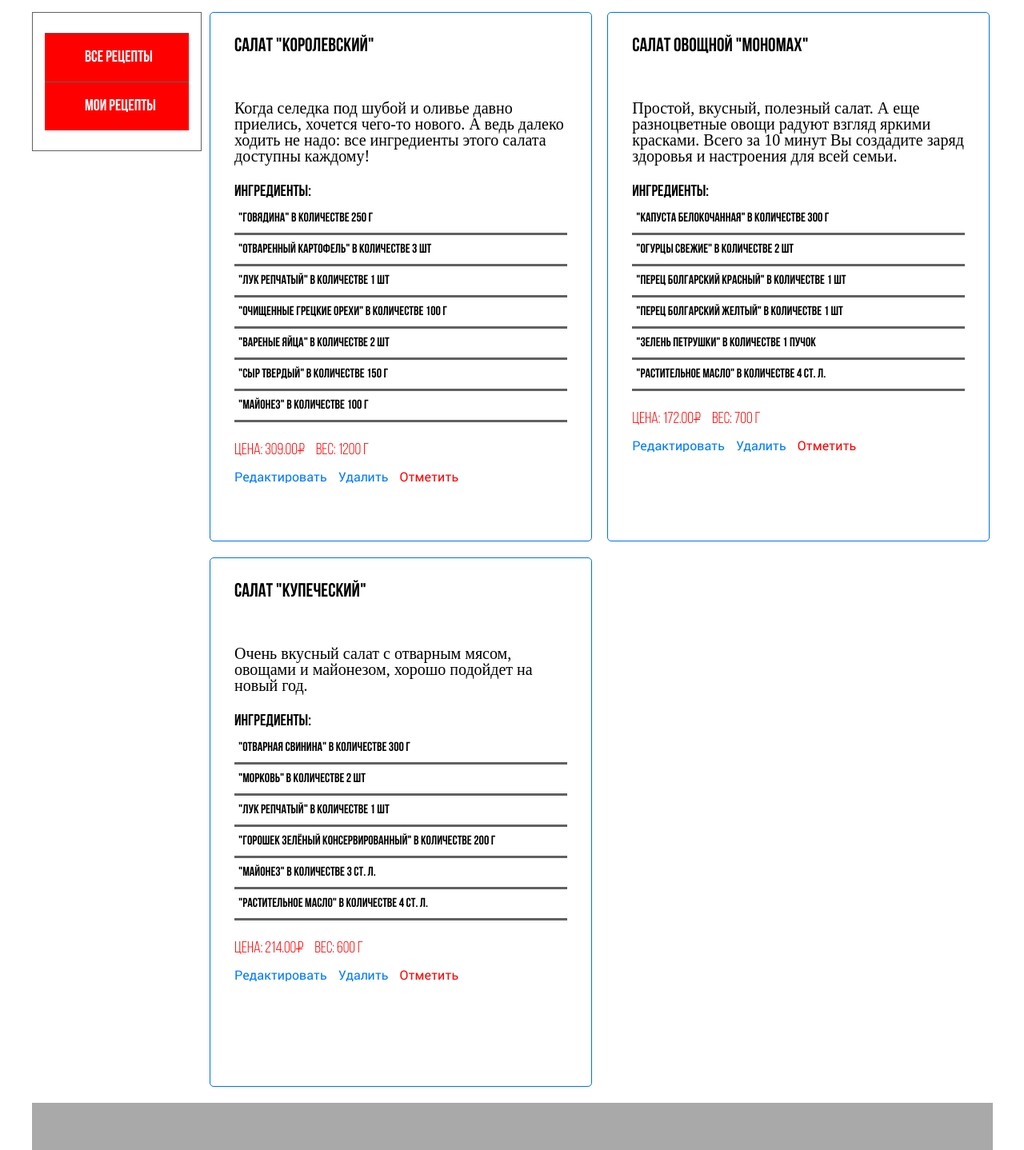
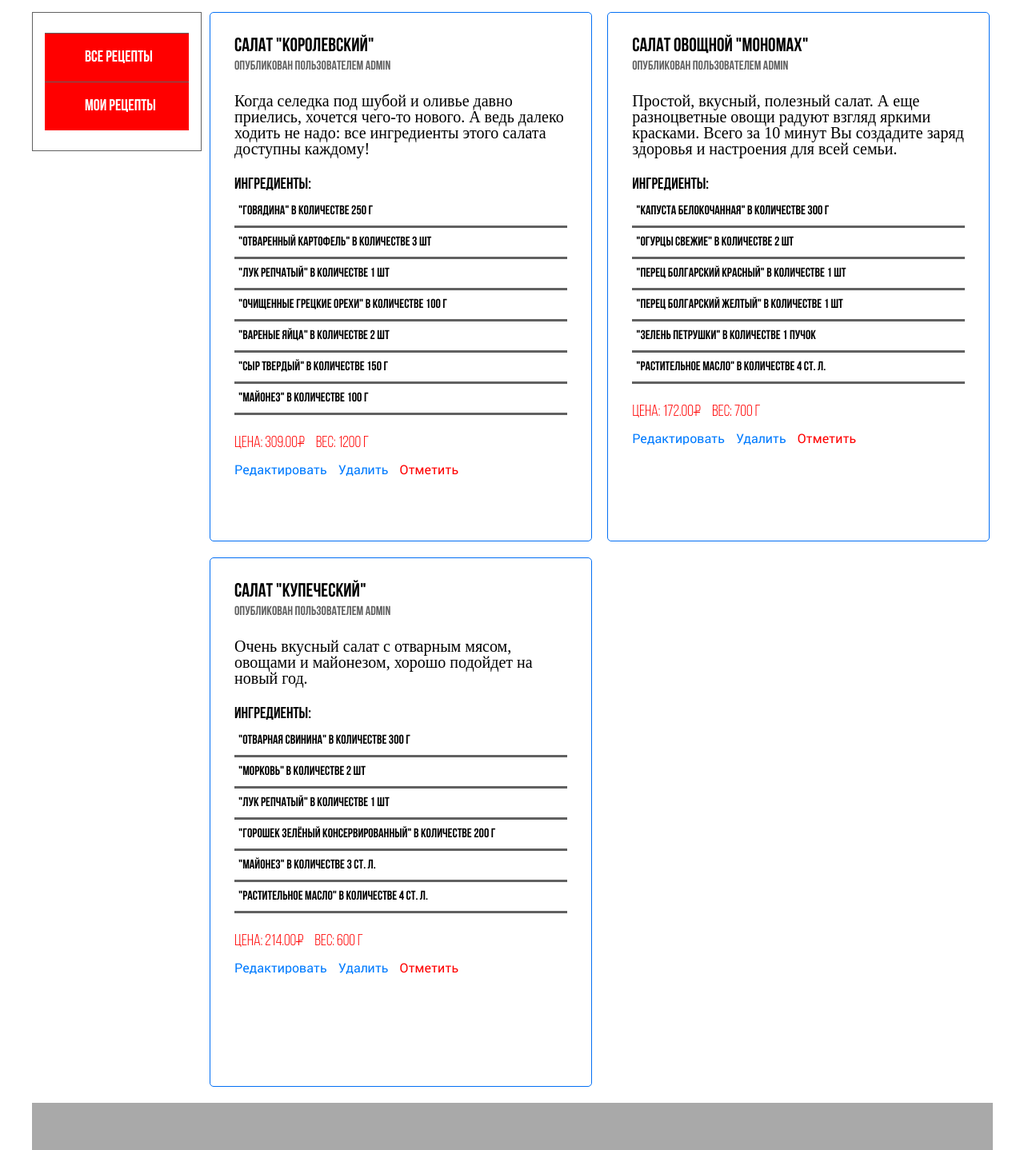
Before and after one commit to Frinight/Django_Project, a Django app: page / in a window 1280 px wide. Shown: the part 302-1740 px from the top of the page at 80% size. Run offline with Django 3.2, Linux system fonts and the light colour scheme; data comes from the database, SQL or seed files in the repository; some web fonts are replaced.

Commit message:
added some corrections

```diff
--- a/django_receipts/receipts/views.py
+++ b/django_receipts/receipts/views.py
@@ -10,12 +10,15 @@ from itertools import groupby
 from .forms import *
 
 def receipt_list(request):
-
+    """
+    Для выведения списка рецептов на начальной странице
+    """
     receipts = Recipe.objects.all()
     receipts_data = []
     for r in receipts:
         receipt_data = {
             'id' : r.id,
+            'author': r.author.username,
             'name' : r.name,
             'cost' : r.total_cost,
             'weight' : r.total_weight,
@@ -29,6 +32,9 @@ def receipt_list(request):
     return render(request, 'home.html', context)
 
 def log(request):
+    """
+    Авторизация пользователей
+    """
     username = request.POST['login']
     print(username)
     password = request.POST['password']
@@ -48,10 +54,16 @@ def log(request):
         return render(request, 'home.html', context)
 
 def logout_view(request):
+    """
+    Выход из своей учетной записи
+    """
     logout(request)
     return HttpResponseRedirect('/')
 
 def signup(request):
+    """
+    Отображение страницы регистрации пользователей
+    """
     form = SignUpForm(request.POST)
     if form.is_valid():
         form.save()
@@ -66,6 +78,9 @@ def signup(request):
     return render(request, 'signup.html', context)
 
 def add_user(request):
+    """
+    Непосредственное добавление нового пользователя в случае валидности данных формуляра
+    """
     form = SignUpForm(request.POST or None)
     if request.method == 'POST' and form.is_valid():
         form.save()
@@ -73,6 +88,9 @@ def add_user(request):
     return render(request, 'signup.html', {'form': form, 'f':True})
 
 def my_receipts(request):
+    """
+    Отображение списка рецептов, добавленных текущим пользователем
+    """
     if request.user.is_authenticated:
         print(request.user.username)
         receipts = Recipe.objects.filter(author__username=request.user.username)
@@ -94,6 +112,9 @@ def my_receipts(request):
         return render(request, 'home.html', context)
 
 def update_page(request, pk, con={}):
+    """
+    Страница, содержащая формы изменения рецепта
+    """
     if request.user.is_authenticated:
         receipt = Recipe.objects.get(id=pk)
         form_prod = ProductForm()
@@ -113,6 +134,9 @@ def update_page(request, pk, con={}):
         return render(request, 'home.html', context)
 
 def update_receipt(request, pk):
+    """
+    Обновление данных о рецепте
+    """
     form = RecipeCreationForm(request.POST)
     if request.method == 'POST' and form.is_valid():
         name = form.cleaned_data.get('name')
@@ -128,6 +152,9 @@ def update_receipt(request, pk):
     return render(request, 'edit_recipe.html', {'form': form})
 
 def update_ing_page(request, pk, ing_pk):
+    """
+    Отображение страницы изменения выбранного ингридиента
+    """
     ing = Ingredient.objects.get(id=ing_pk)
     form = IngredientCreationForm(initial={'product_name': ing.product.name, 'qty': ing.qty, 'unit': ing.unit, 'cost': ing.cost})
     context = {
@@ -139,6 +166,9 @@ def update_ing_page(request, pk, ing_pk):
     return render(request, 'edit_ing.html', context)
 
 def update_ing(request, pk, ing_pk):
+    """
+    Обновление данных об ингридиенте
+    """
     form = IngredientCreationForm(request.POST)
     if request.method == 'POST' and form.is_valid():
         product_name = form.cleaned_data.get('product_name')
@@ -160,6 +190,9 @@ def update_ing(request, pk, ing_pk):
     return render(request, 'edit_ing.html', {'form': form, 'f':True})
 
 def add_product(request, pk):
+    """
+    Добавление новой позиции в список ингридиентов выбранного рецепта
+    """
     form = ProductForm(request.POST)
     # print("------------------------------------------------------------------------------------------------------------------------")
     # print(form.is_valid())
@@ -173,6 +206,9 @@ def add_product(request, pk):
     return update_page(request, pk, con={'f': True, 'errors': form.errors})
 
 def new_recipe(request):
+    """
+    Отображение страницы добавления нового рецепта
+    """
     if request.user.is_authenticated:
         form = RecipeCreationForm()
         context = {
@@ -184,6 +220,9 @@ def new_recipe(request):
         return render(request, 'home.html', context)
 
 def add_recipe(request):
+    """
+    Непосредственное добавление нового рецепта
+    """
     form = RecipeCreationForm(request.POST)
     if request.method == 'POST' and form.is_valid():
         name = form.cleaned_data.get('name')
@@ -194,6 +233,9 @@ def add_recipe(request):
     return render(request, 'add_recipe.html', {'form': form, 'f':True})
 
 def del_receipt(request, pk):
+    """
+    Удаление выбранного рецепта
+    """
     if request.user.is_authenticated:
         Recipe.objects.get(id=pk).delete()
         return receipt_list(request)
@@ -202,10 +244,16 @@ def del_receipt(request, pk):
         return render(request, 'home.html', context)
 
 def del_ing(request, pk, ing_pk):
+    """
+    Удаление выбранного ингридиента
+    """
     ing = Ingredient.objects.get(id=ing_pk).delete()
     return update_page(request, pk)
 
 def note(request, pk):
+    """
+    Cоздание/удаление пометки понравившегося рецепта
+    """
     if request.user.is_authenticated:
         is_exist = Note.objects.filter(author__username=request.user.username, recipe_id=pk).count()
         if is_exist == 0:
@@ -218,6 +266,9 @@ def note(request, pk):
         return render(request, 'home.html', context)
 
 def chosen(request):
+    """
+    Вывод общего аггрегированного списка продуктов, необходимых для приготовления выбранных блюд
+    """
     if request.user.is_authenticated:
         res = []
         w = 0
--- a/django_receipts/static/css/catalog_.css
+++ b/django_receipts/static/css/catalog.css
@@ -55,10 +55,18 @@
 }
 .receipt_object-title{
 	display: block;
-	margin-bottom: 55px;
+	margin-bottom: 5px;
 	font-family: "Bebas";
 	font-weight: 700;
 	font-size: 1.5rem;
+}
+.receipt_object-author{
+	display: block;
+	margin-bottom: 25px;
+	font-family: "Bebas";
+	font-weight: 700;
+	font-size: 1rem;
+	color: #616161;
 }
 .receipt_object-ing{
 	display: block;
--- a/django_receipts/templates/base.html
+++ b/django_receipts/templates/base.html
@@ -13,7 +13,7 @@
         <link href="{% static 'css/footer.css' %}" rel="stylesheet" type="text/css" />
         <link href="{% static 'css/menu.css' %}" rel="stylesheet" type="text/css" />
         <link href="{% static 'css/banners.css' %}" rel="stylesheet" type="text/css" />
-        <link href="{% static 'css/catalog_.css' %}" rel="stylesheet" type="text/css" />
+        <link href="{% static 'css/catalog.css' %}" rel="stylesheet" type="text/css" />
         <link href="{% static 'css/basket_.css' %}" rel="stylesheet" type="text/css" />
         <link href="{% static 'css/reg.css' %}" rel="stylesheet" type="text/css" />
         <link href="{% static 'css/styles.css' %}" rel="stylesheet" type="text/css" />
--- a/django_receipts/templates/home.html
+++ b/django_receipts/templates/home.html
@@ -10,6 +10,7 @@
     {% for receipt in receipts_data %}
       <div class = "receipt_object" style = "margin-bottom: 20px;">
         <span class = "receipt_object-title">{{receipt.name}}</span>
+        <span class = "receipt_object-author">Опубликован пользователем {{receipt.author}}</span>
         <div class = "receipt_object-content">
           <p class="des">{{receipt.description}}</p>
           <span class = "receipt_object-ing">Ингредиенты:</span>
```
